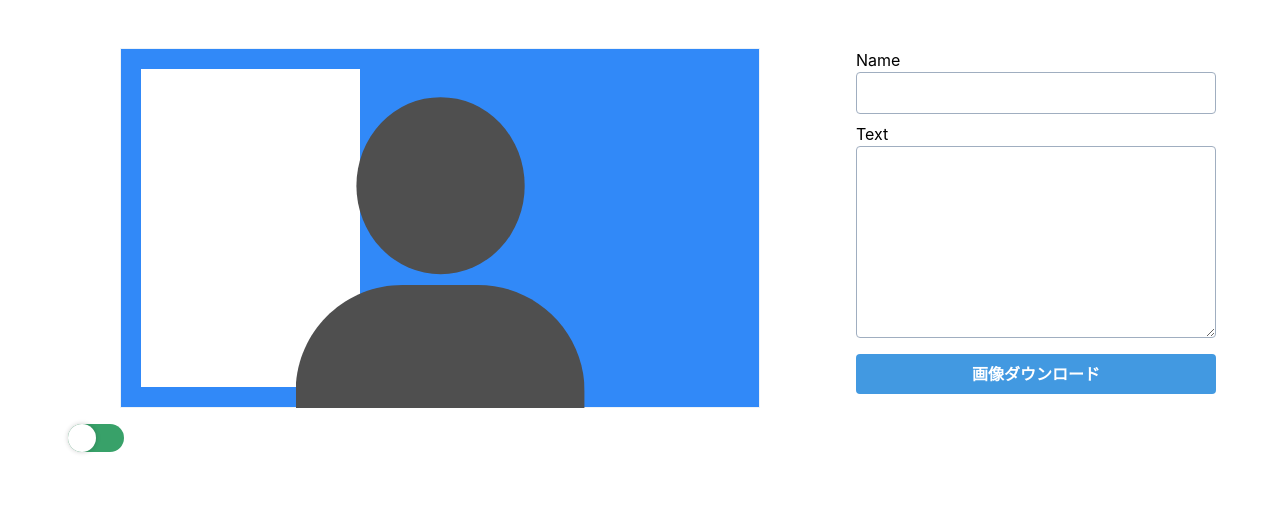
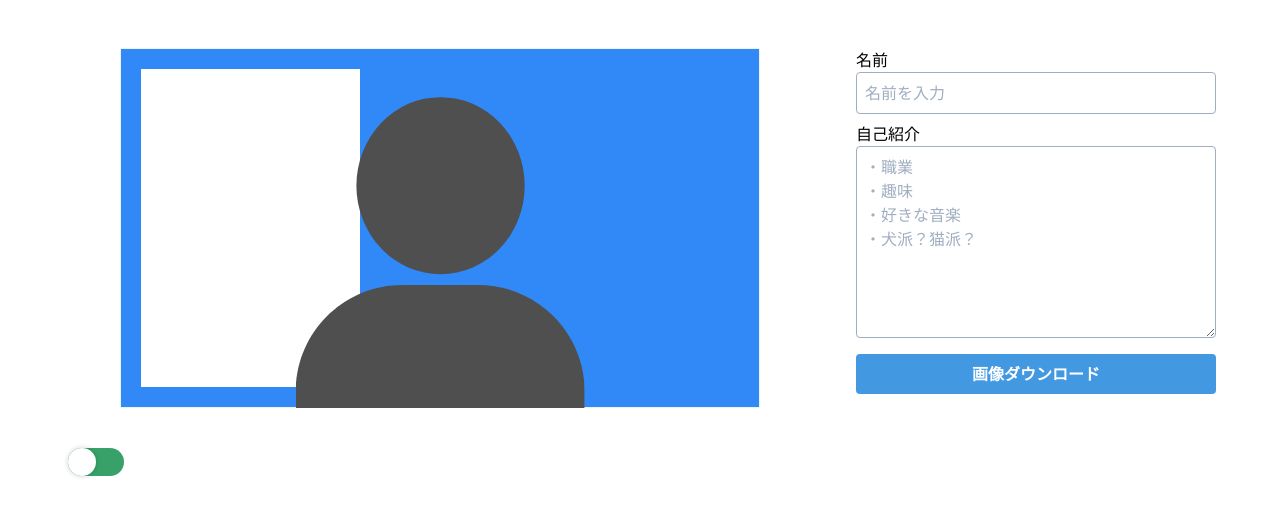
Before and after one commit to Shohei-Japan/zoom_bg, a Nuxt app: page / in a window 1280 px wide. Shown: the top 516 px of the page. Built offline with nearby package versions, Linux system fonts and the light colour scheme.

Commit message:
add input color

```diff
--- a/pages/index.vue
+++ b/pages/index.vue
@@ -4,6 +4,7 @@
       class="w-2/3 h-auto mr-2"
     >
       <div class="image_preview_wrapper flex justify-center items-center relative mb-4">
+        <label for="color">
           <image-preview
             class="image_preview border border-gray-200"
             :form-data="formData"
@@ -13,8 +14,17 @@
             class="person_img absolute bottom-0 my-0 mx-auto"
             src="~/assets/image/person.svg"
         >
+        </label>
       </div>
 
+      <input
+        v-model="formData.color"
+        class="color_input w-24 h-8"
+        id="color"
+        type="color"
+      >
+
+      <div class="flex items-center">
         <div class="toggle_wrapper pl-5">
           <input
             id="toggle"
@@ -28,21 +38,24 @@
           />
         </div>
       </div>
+    </div>
 
     <div class="w-1/3 h-auto">
       <div class="px-4 flex justify-center flex-col">
         <label>
-          <span>Name</span>
+          <span>名前</span>
           <input
             v-model="formData.name"
+            placeholder="名前を入力"
             class="inline-block w-full border border-gray-500 rounded mb-2 p-2"
           >
         </label>
-        <div>
-          <span>Text</span>
+        <div class="mb-4">
+          <span>自己紹介</span>
           <textarea
             v-model="formData.text"
-            class="block w-full h-48 border border-gray-500 rounded mb-4 p-2"
+            class="block w-full h-48 border border-gray-500 rounded p-2"
+            :placeholder="textareaPlaceholder"
           />
           <p
             v-if="errorMessage"
@@ -90,6 +103,11 @@ export default {
       deep: true
     }
   },
+  computed: {
+    textareaPlaceholder() {
+      return '・職業\n・趣味\n・好きな音楽\n・犬派？猫派？'
+    }
+  },
   methods: {
     changeSide() {
       if (this.formData.side === 'left') {
@@ -103,7 +121,7 @@ export default {
     },
     download() {
       if (!this.formData.name || !this.formData.text) {
-        this.errorMessage = 'テキストを入力してください'
+        this.errorMessage = '名前と自己紹介を入力してください'
         return
       }
       const link = document.createElement('a')
@@ -116,6 +134,12 @@ export default {
 </script>
 
 <style lang="scss" scoped>
+.color_input {
+  width: 0;
+  height: 0;
+  opacity: 0;
+}
+
 .person_img {
   height: 90%;
 
--- /dev/null
+++ b/plugins/vue-color.js
@@ -0,0 +1,8 @@
+import Vue from 'vue'
+import { Compact } from 'vue-color'
+
+Vue.use({
+  components: {
+    'compact-picker': Compact
+  }
+})
```
Lines whose indentation alone changed are shown as unchanged.
